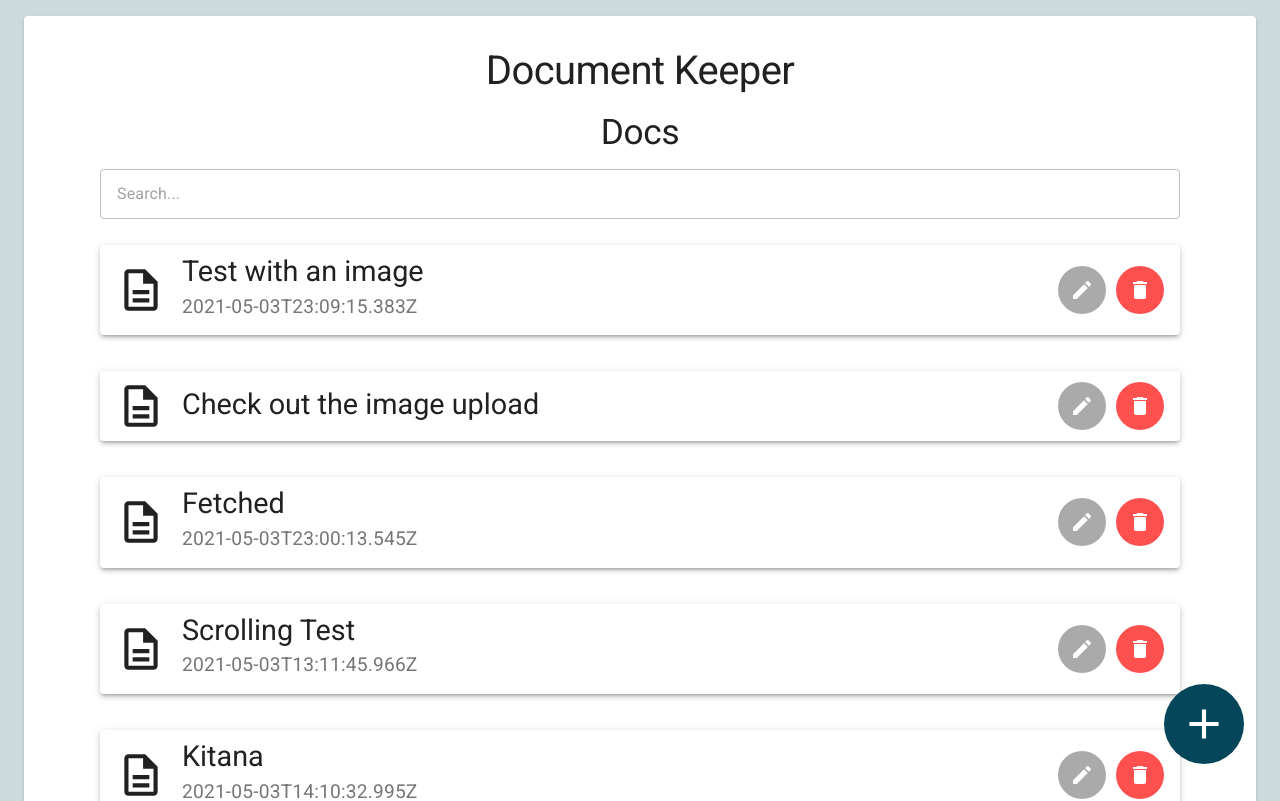
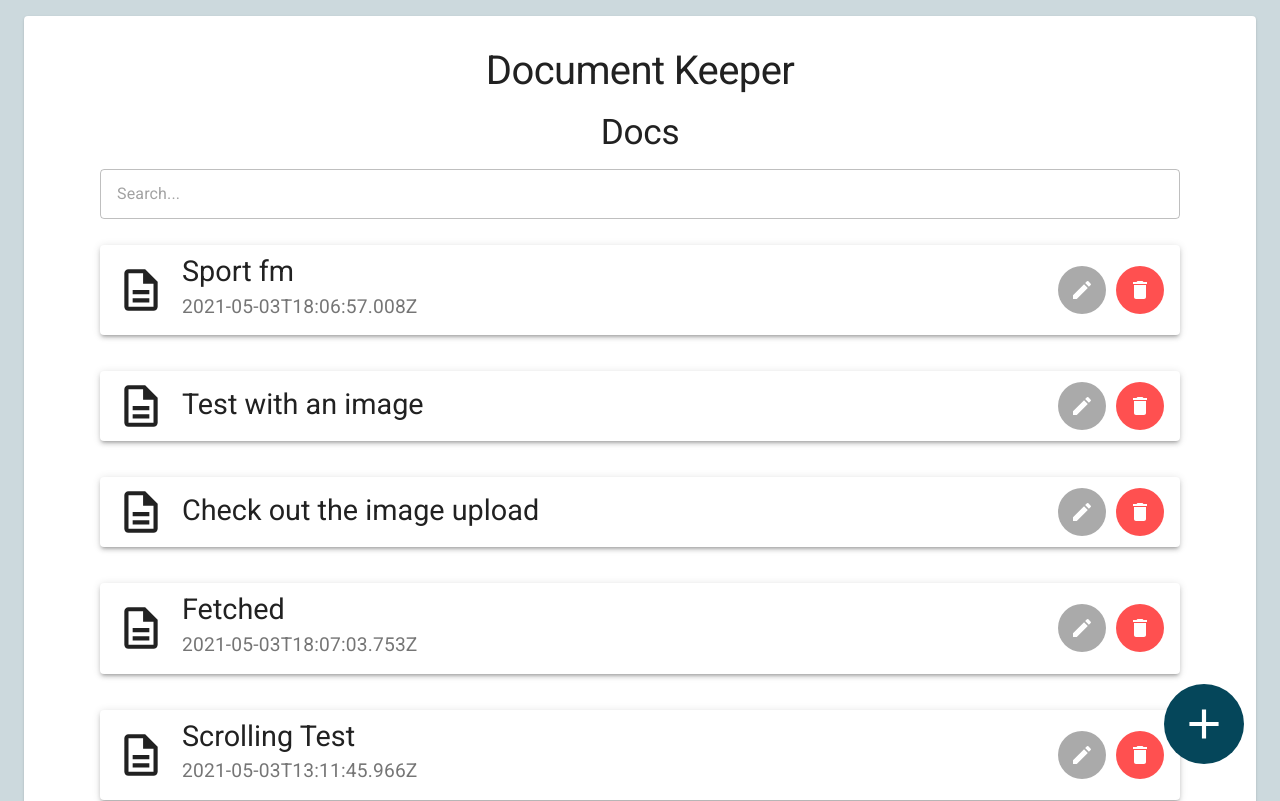
Before and after one commit to Stef-Lev/dockeeper-PoC, a React (Create React App) app: page / in a window 1280 px wide. Shown: the top 801 px of the page. Built offline with nearby package versions, Linux system fonts and the light colour scheme; data requests are answered from the project's data file.

Commit message:
created generic modal

```diff
--- a/database.json
+++ b/database.json
@@ -1,5 +1,84 @@
 {
   "tutorials": [
+    {
+      "content": {
+        "blocks": [
+          {
+            "key": "83eoj",
+            "text": "Sport fm",
+            "type": "header-one",
+            "depth": 0,
+            "inlineStyleRanges": [],
+            "entityRanges": [],
+            "data": {}
+          },
+          {
+            "key": "444og",
+            "text": "3rd test, we are close",
+            "type": "unstyled",
+            "depth": 0,
+            "inlineStyleRanges": [],
+            "entityRanges": [],
+            "data": {}
+          },
+          {
+            "key": "3999e",
+            "text": "Here is the sport fm logo",
+            "type": "unstyled",
+            "depth": 0,
+            "inlineStyleRanges": [],
+            "entityRanges": [],
+            "data": {}
+          },
+          {
+            "key": "7ehll",
+            "text": "",
+            "type": "unstyled",
+            "depth": 0,
+            "inlineStyleRanges": [],
+            "entityRanges": [],
+            "data": {}
+          },
+          {
+            "key": "42oa3",
+            "text": " ",
+            "type": "atomic",
+            "depth": 0,
+            "inlineStyleRanges": [],
+            "entityRanges": [
+              {
+                "offset": 0,
+                "length": 1,
+                "key": 0
+              }
+            ],
+            "data": {}
+          },
+          {
+            "key": "7mn3i",
+            "text": "",
+            "type": "unstyled",
+            "depth": 0,
+            "inlineStyleRanges": [],
+            "entityRanges": [],
+            "data": {}
+          }
+        ],
+        "entityMap": {
+          "0": {
+            "type": "IMAGE",
+            "mutability": "MUTABLE",
+            "data": {
+              "src": "http://www.e-tetradio.gr/img/path/13315462_10157048100800790_8819592684132029074_n14649781231513354263.png",
+              "height": "auto",
+              "width": "auto"
+            }
+          }
+        }
+      },
+      "createdAt": "2021-05-03T18:06:57.008Z",
+      "id": 101
+    },
     {
       "content": {
         "blocks": [
@@ -67,7 +146,6 @@
           }
         }
       },
-      "createdAt": "2021-05-03T23:09:15.383Z",
       "id": 102
     },
     {
@@ -206,7 +284,7 @@
           }
         }
       },
-      "createdAt": "2021-05-03T23:00:13.545Z",
+      "createdAt": "2021-05-03T18:07:03.753Z",
       "id": 105
     },
     {
@@ -629,6 +707,76 @@
       },
       "createdAt": "2021-05-03T14:12:05.786Z",
       "id": 111
+    },
+    {
+      "content": {
+        "blocks": [
+          {
+            "key": "4ra7p",
+            "text": "Kitana Lure",
+            "type": "header-one",
+            "depth": 0,
+            "inlineStyleRanges": [],
+            "entityRanges": [],
+            "data": {}
+          },
+          {
+            "key": "51sj9",
+            "text": "She is just an adult model",
+            "type": "unstyled",
+            "depth": 0,
+            "inlineStyleRanges": [],
+            "entityRanges": [],
+            "data": {}
+          },
+          {
+            "key": "4dg6k",
+            "text": "",
+            "type": "unstyled",
+            "depth": 0,
+            "inlineStyleRanges": [],
+            "entityRanges": [],
+            "data": {}
+          },
+          {
+            "key": "e2g1v",
+            "text": " ",
+            "type": "atomic",
+            "depth": 0,
+            "inlineStyleRanges": [],
+            "entityRanges": [
+              {
+                "offset": 0,
+                "length": 1,
+                "key": 0
+              }
+            ],
+            "data": {}
+          },
+          {
+            "key": "4tv66",
+            "text": "",
+            "type": "unstyled",
+            "depth": 0,
+            "inlineStyleRanges": [],
+            "entityRanges": [],
+            "data": {}
+          }
+        ],
+        "entityMap": {
+          "0": {
+            "type": "IMAGE",
+            "mutability": "MUTABLE",
+            "data": {
+              "src": "https://bobs-tube.com/contents/albums/sources/133000/133045/2039614.jpg",
+              "height": "auto",
+              "width": "800px"
+            }
+          }
+        }
+      },
+      "createdAt": "2021-05-03T18:07:16.001Z",
+      "id": 112
     },
     {
       "content": {
--- a/src/App.js
+++ b/src/App.js
@@ -25,5 +25,6 @@ function App() {
 // handle missing title
 // Invert hover colors
 // Group theme colors
+// Bug when returning from new doc
 
 export default App;
```
Also changed, not shown: 1 other file (tests, documents, lock files or other folders).
